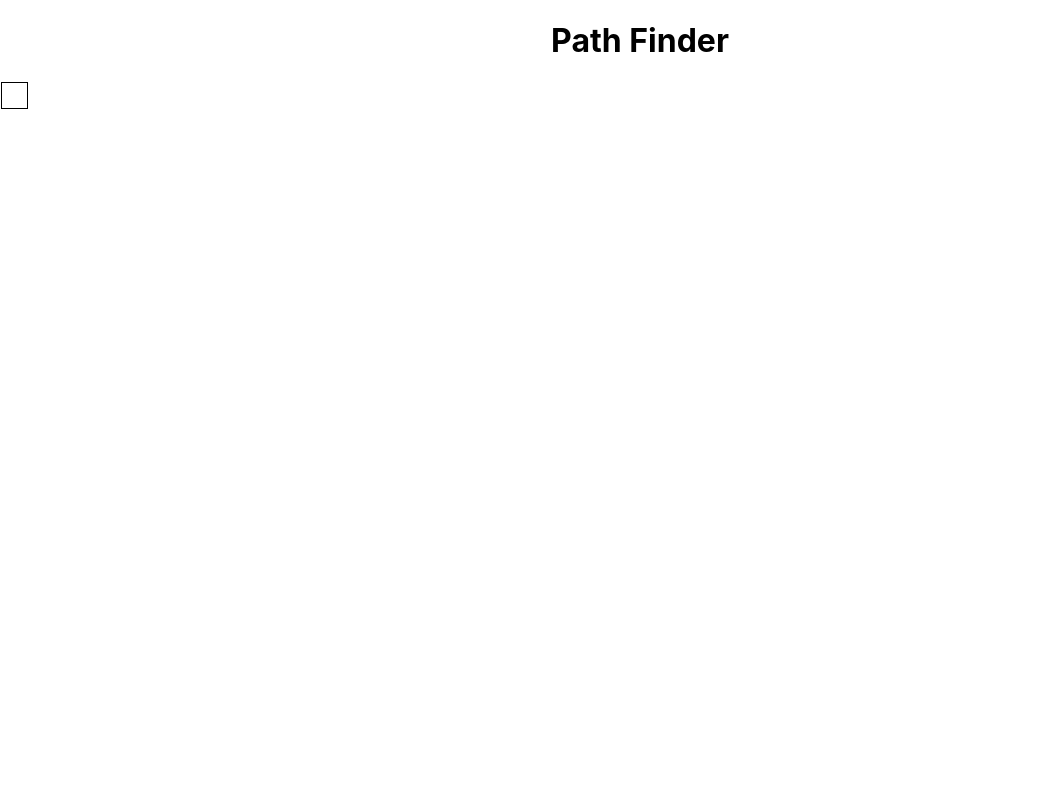
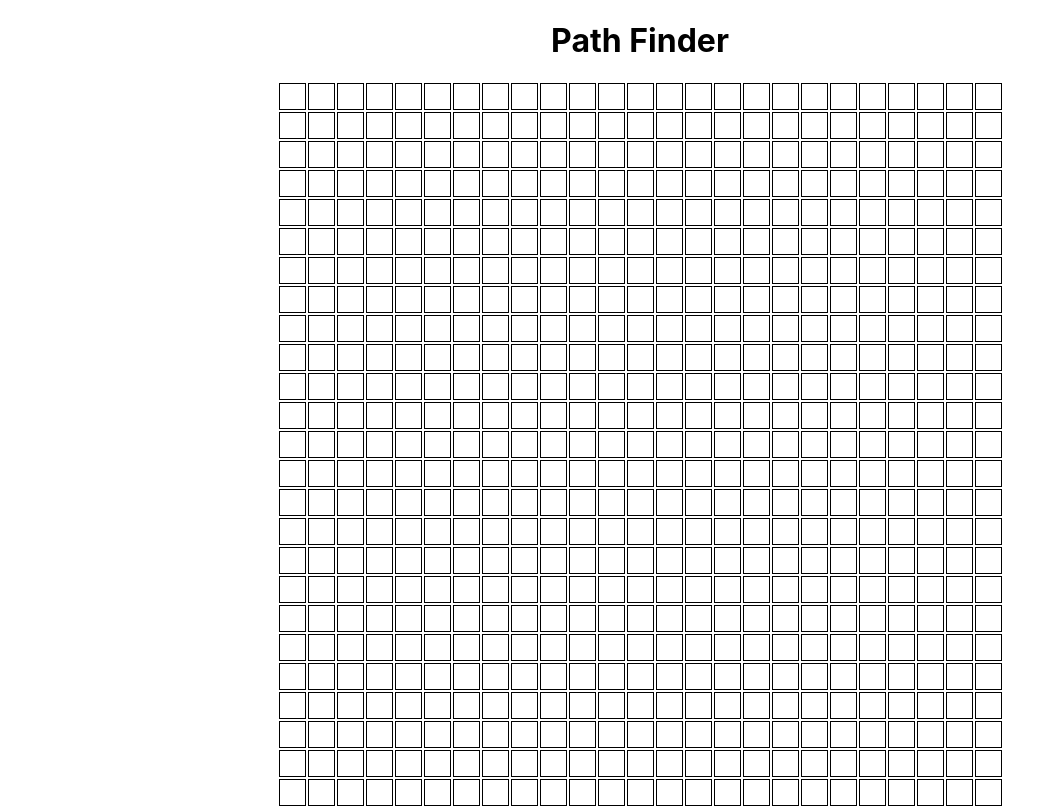
Before and after one commit to christianjbolus/path_finder, a React (Create React App) app: page / in a window 1280 px wide. Shown: the whole page, without its empty margins (0-1064 px from the left). Built offline with nearby package versions, Linux system fonts and the light colour scheme.

Commit message:
Initialize inital state to represent grid

```diff
--- a/src/components/Grid/Grid.css
+++ b/src/components/Grid/Grid.css
@@ -0,0 +1,5 @@
+.grid {
+  display: inline-grid;
+  grid-template-columns: repeat(25, 1fr);
+  grid-template-rows: repeat(25, 1fr);
+}
--- a/src/components/Grid/Grid.jsx
+++ b/src/components/Grid/Grid.jsx
@@ -1,10 +1,16 @@
-import React from 'react'
-import GridSquare from '../GridSquare/GridSquare'
+import { useState } from 'react';
+import { generateGrid } from '../../utils/helpers';
+import GridSquare from '../GridSquare/GridSquare';
+import './Grid.css'
 
 export default function Grid() {
+  const [rows, setRows] = useState(25);
+  const [cols, setCols] = useState(25);
+  const [grid, setGrid] = useState(generateGrid(rows, cols, 0));
+
   return (
     <div className="grid">
-      <GridSquare />
+      {grid.map((row, i) => row.map((square, j) => <GridSquare i={i} j={j} />))}
     </div>
-  )
+  );
 }
```
